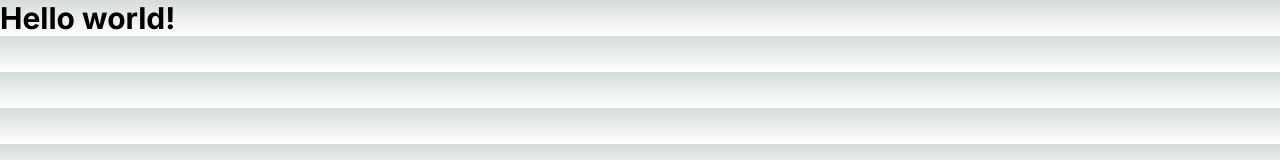
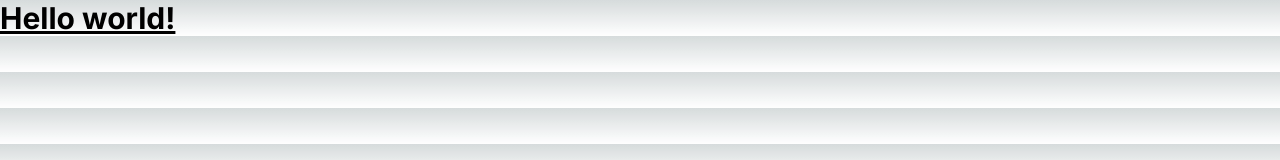
Before and after one commit to ShlokBharadwaj/Visualize, a Next.js app in the folder client/: page / in a window 1280 px wide. Shown: the top 160 px of the page. Built offline with nearby package versions, Linux system fonts and the light colour scheme.

Commit message:
Add: App title and description for Next.js

```diff
--- a/client/src/app/layout.tsx
+++ b/client/src/app/layout.tsx
@@ -5,8 +5,8 @@ import './globals.css'
 const inter = Inter({ subsets: ['latin'] })
 
 export const metadata: Metadata = {
-  title: 'Create Next App',
-  description: 'Generated by create next app',
+  title: 'Visualize',
+  description: 'Visualize data insights efficiently using D3.js and MERN stack.',
 }
 
 export default function RootLayout({
--- a/client/src/app/page.tsx
+++ b/client/src/app/page.tsx
@@ -1,6 +1,6 @@
 export default function Home() {
   return (
-    <h1 className="text-3xl font-bold">
+    <h1 className="text-3xl font-bold underline">
       Hello world!
     </h1>
   )
```
